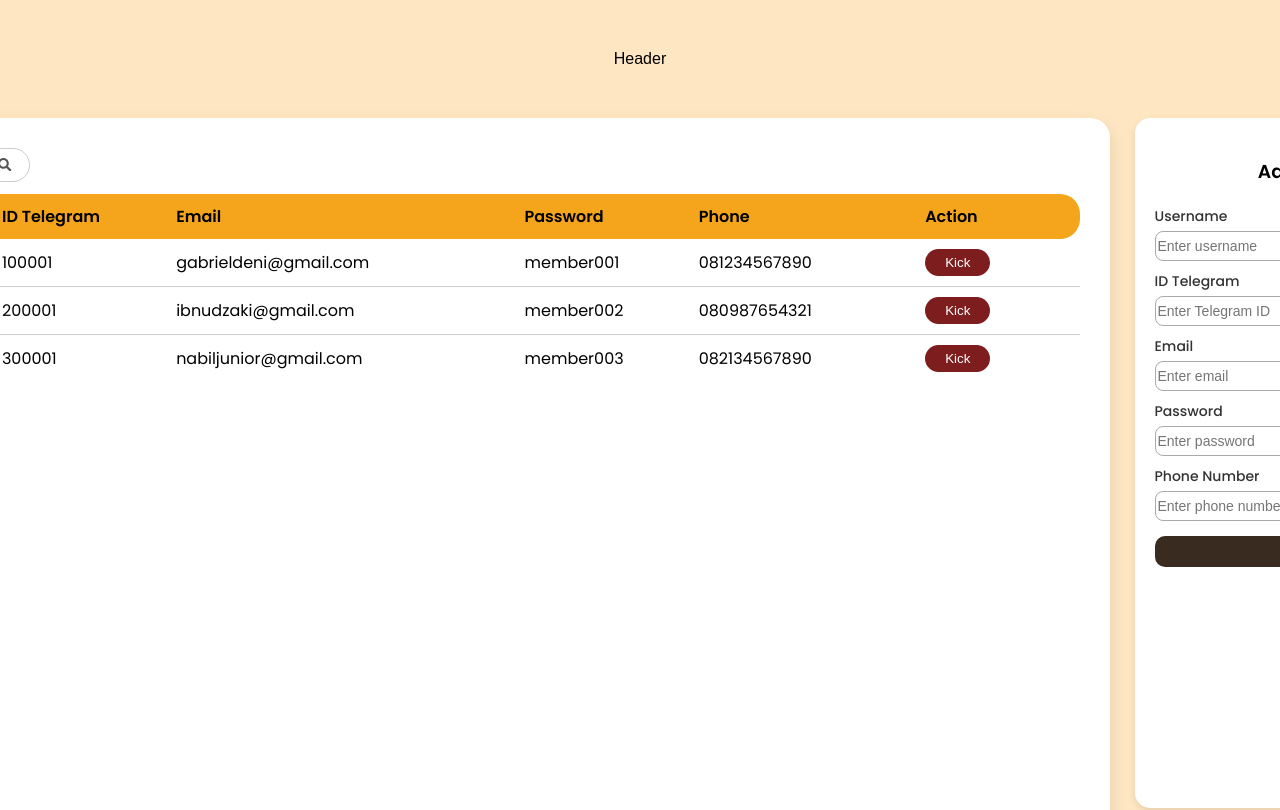
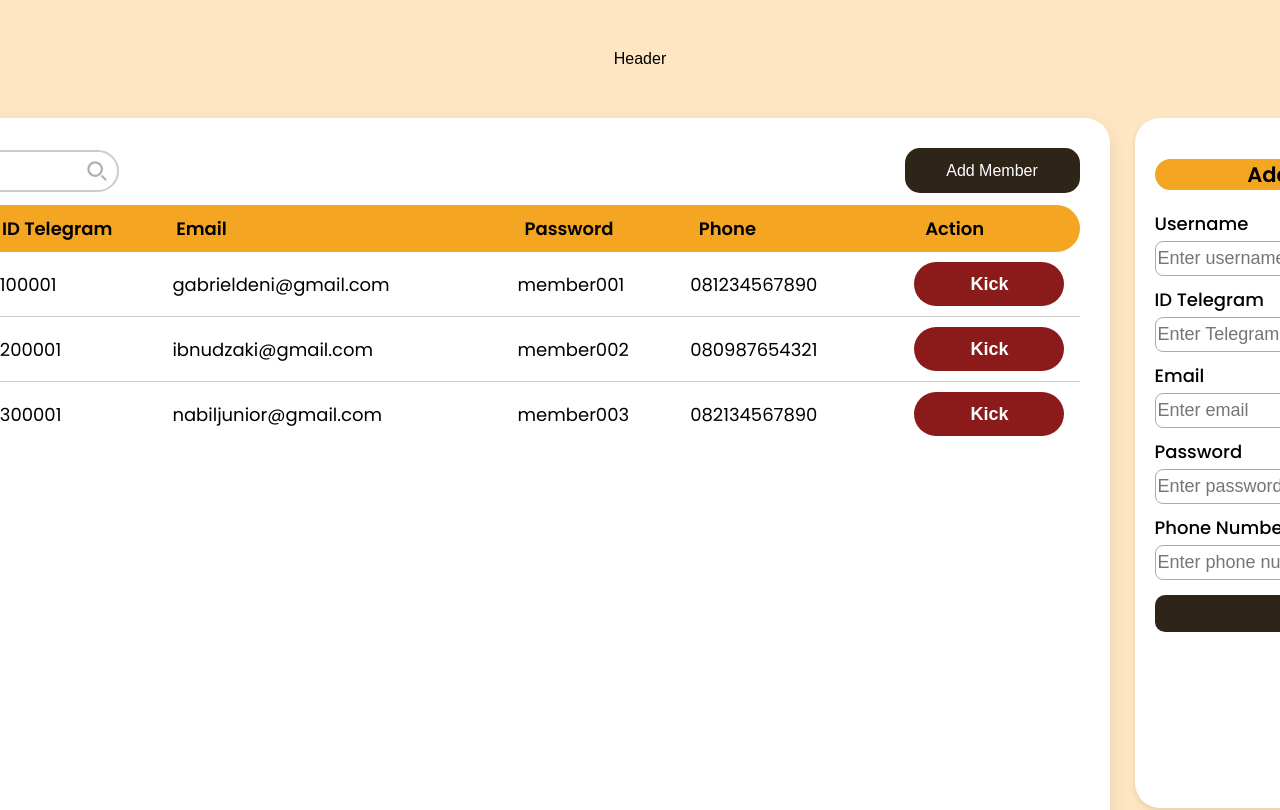
Before and after one commit to Iwaklele1/ToerahInventory, a React (Vite) app: page /member in a window 1280 px wide. Shown: the top 810 px of the page. Built offline with nearby package versions, Linux system fonts and the light colour scheme; a web font is replaced by a local one.

Commit message:
memberpage new (done)

```diff
--- a/src/index.css
+++ b/src/index.css
@@ -17,6 +17,7 @@
   --sidebar-background-color: #443627;
   --add-vendor-btn-color: #CC6E00;
   --login-btn-color: #6B4226;
+  --tabel-hover: #F3E2C5;
 
    /* Typography */
   --font: 'Titillium Web', sans-serif;
--- a/src/pages/MemberPage.tsx
+++ b/src/pages/MemberPage.tsx
@@ -1,6 +1,7 @@
 import React, { useState } from "react";
 import "../styles/MemberPage.css";
-import { FaSearch } from "react-icons/fa";
+import iconsearch from "../assets/Iconsearch_memberpage.png";
+import warningSign from "../assets/WarningSign_memberpage.png";
 
 interface Member {
   username: string;
@@ -101,10 +102,10 @@ const MemberPage: React.FC = () => {
               value={searchTerm}
               onChange={(e) => setSearchTerm(e.target.value)}
             />
-            <button className="search-icon">
-              <FaSearch />
-            </button>
+            <img src={iconsearch} alt="search" className="search-icon"
+            />
           </div>
+            <button className="add-member-btn">Add Member</button>
         </div>
 
         <div className="member-table">
@@ -142,7 +143,6 @@ const MemberPage: React.FC = () => {
                 style={{
                   textAlign: "center",
                   gridColumn: "1 / -1",
-                  color: "#555",
                 }}
               >
                 No members found
@@ -215,7 +215,7 @@ const MemberPage: React.FC = () => {
       {showConfirm && (
         <div className="confirm-overlay">
           <div className="confirm-modal">
-            <h4>⚠️ Are you sure to kick this member?</h4>
+            <h4><img src={warningSign} alt="warnsign" className="warning-icon"/> Are you sure to kick this member?</h4>
             <p>
               This action cannot be undone. This will permanently delete this
               member from the list.
--- a/src/styles/MemberPage.css
+++ b/src/styles/MemberPage.css
@@ -1,4 +1,5 @@
 @import url("https://fonts.googleapis.com/css2?family=Poppins:wght@400;500;600&display=swap");
+@import "../index.css";
 
 .member-page {
   display: flex;
@@ -6,21 +7,23 @@
   align-items: flex-start;
   gap: 25px;
   font-family: "Poppins", sans-serif;
+  font-size: 18px;
 }
 
 /* ===================== */
 /* ===== TABEL ===== */
 /* ===================== */
 .table-section {
-background-color: #fff;
+background-color: var(--white);
   width: 1319px;
   height: 860px;
   padding: 30px;
-  border-radius: 20px;
+  border-radius: 25px;
   box-shadow: 0 8px 18px rgba(0, 0, 0, 0.1);
   display: flex;
   flex-direction: column;
   gap: 12px;
+  font-size: 18px;
 }
 
 /* Search bar */
@@ -33,36 +36,38 @@ background-color: #fff;
 
 .search-container {
   position: relative;
+  display: flex;
+  align-items: center;
 }
 
 .search-container input {
-  width: 220px;
-  padding: 8px 35px 8px 12px;
-  border-radius: 20px;
-  border: 1px solid #ccc;
+  width: 300px;
+  padding: 10px 40px 10px 14px; /* kasih ruang kanan biar ga ketimpa icon */
+  border: 2px solid #ccc;
+  border-radius: 50px;
+  font-size: 16px;
   outline: none;
-  font-size: 14px;
-  transition: border 0.2s, box-shadow 0.2s;
 }
 
 .search-container input:focus {
-  border-color: #f5a623;
-  box-shadow: 0 0 4px rgba(245, 166, 35, 0.3);
+  border-color: var(--primary-orange-color);
 }
 
+/* ===== ICON SEARCH ===== */
 .search-icon {
   position: absolute;
   right: 12px;
-  top: 9px;
-  color: #555;
-  background: none;
-  border: none;
+  width: 20px;
+  height: 20px;
   cursor: pointer;
+  z-index: 2; /* pastikan di atas input */
+  transition: transform 0.2s ease;
 }
 
 .search-icon:hover {
-  color: #000;
+  transform: scale(1.1);
 }
+
 
 /* Header dan Row tabel */
 .table-header,
@@ -74,10 +79,10 @@ background-color: #fff;
 }
 
 .table-header {
-  background-color: #f4a51c;
-  border-radius: 20px;
+  background-color: var(--primary-orange-color);
+  border-radius: 50px;
   font-weight: bold;
-  color: #000;
+  color: var(--black);
 }
 
 .table-row {
@@ -90,25 +95,30 @@ background-color: #fff;
 }
 
 .table-row:hover {
-  background-color: #fff7eb;
+  background-color: var(--tabel-hover);
 }
 
 /* Tombol Kick */
 .kick-btn {
-  background-color: #7d1d1d;
-  color: #fff;
+ width: 150px;
+  height: 44px;
+  background-color: var(--btn-color);
+  color: var(--white);
+  font-weight: 600;
   border: none;
-  border-radius: 20px;
-  padding: 6px 20px;
+  border-radius: 50px;
+  font-size: 18px;
   cursor: pointer;
-  transition: background-color 0.2s ease, transform 0.1s ease;
+  transition: background-color 0.2s ease, transform 0.2s ease;
+  display: flex;
+  align-items: center;
+  justify-content: center;
 }
 
 .kick-btn:hover {
-  background-color: #a12b2b;
+  background-color: var(--cancel-btn-color);
   transform: scale(1.03);
 }
-
 /* ===================== */
 /* ===== FORM ===== */
 /* ===================== */
@@ -116,9 +126,9 @@ background-color: #fff;
   flex: 1.3;
   width: 375px;
   height: 650px;
-  background-color: #fff;
+  background-color: var(--white);
   padding: 20px;
-  border-radius: 15px;
+  border-radius: 25px;
   box-shadow: 0 3px 6px rgba(0, 0, 0, 0.1);
   display: flex;
   flex-direction: column;
@@ -126,17 +136,19 @@ background-color: #fff;
 
 .form-section h3 {
   text-align: center;
-  color: #000;
+  background: var(--primary-orange-color);
+  color: var(--black);
   margin-bottom: 10px;
   font-weight: 600;
+  border-radius: 50px;
 }
 
 .form-section label {
   display: block;
   margin-top: 10px;
-  font-size: 14px;
+  font-size: 18px;
   font-weight: 500;
-  color: #333;
+  color: var(--black);
 }
 
 .form-section input {
@@ -145,26 +157,27 @@ background-color: #fff;
   border-radius: 8px;
   border: 1px solid #aaa;
   margin-top: 4px;
-  font-size: 14px;
+  font-size: 18px;
   outline: none;
   transition: border-color 0.2s ease;
 }
 
 .form-section input:focus {
-  border-color: #392b1f;
+  border-color: var(--dark-brown);
 }
 
 .submit-btn {
   width: 100%;
   margin-top: 15px;
-  background-color: #392b1f;
-  color: #fff;
+  background-color: var(--dark-brown);
+  color: var(--white);
   border: none;
   border-radius: 10px;
   padding: 8px 20px;
   font-weight: 500;
   cursor: pointer;
   transition: background-color 0.2s ease, transform 0.1s ease;
+  font-size: 18px;
 }
 
 .submit-btn:hover {
@@ -187,7 +200,8 @@ background-color: #fff;
 
 .confirm-modal {
   background-color: #fff1e0;
-  width: 360px;
+  width: 550px;
+  height: 250px;
   padding: 25px 30px;
   border-radius: 12px;
   text-align: center;
@@ -196,13 +210,14 @@ background-color: #fff;
 }
 
 .confirm-modal h4 {
-  color: #a12b2b;
+  color: var(--cancel-btn-color);
   margin-bottom: 8px;
+  font-size: 24px;
 }
 
 .confirm-modal p {
-  font-size: 14px;
-  color: #333;
+  font-size: 18px;
+  color: var(--black);
   line-height: 1.5;
 }
 
@@ -217,17 +232,20 @@ background-color: #fff;
 .confirm-btn {
   flex: 1;
   border: none;
+  width: 175px;
+  height: 50px;
   border-radius: 8px;
   padding: 8px 0;
   font-weight: 600;
   cursor: pointer;
   transition: background-color 0.2s ease, transform 0.1s ease;
+  font-size: 18px;
 }
 
 .cancel-btn {
-  background-color: #fff;
-  border: 1px solid #a12b2b;
-  color: #a12b2b;
+  background-color: var(--white);
+  border: 1px solid var(--cancel-btn-color);
+  color: var(--cancel-btn-color);
 }
 
 .cancel-btn:hover {
@@ -236,8 +254,8 @@ background-color: #fff;
 }
 
 .confirm-btn {
-  background-color: #a12b2b;
-  color: #fff;
+  background-color: var(--cancel-btn-color);
+  color: var(--white);
 }
 
 .confirm-btn:hover {
@@ -256,3 +274,22 @@ background-color: #fff;
     transform: scale(1);
   }
 }
+
+.add-member-btn {
+  background-color: var(--dark-brown);
+  color: var(--white);
+  border: none;
+  width: 175px;
+  height: 45px;
+  border-radius: 15px;
+  font-size: 16px;
+  font-weight: 500;
+  cursor: default;
+}
+
+.search-filter-group {
+  display: flex;
+  align-items: center;
+  justify-content: space-between;
+  gap: 20px;
+}
```
Also changed, not shown: src/assets/Iconsearch_memberpage.png (added), src/assets/WarningSign_memberpage.png (added).
